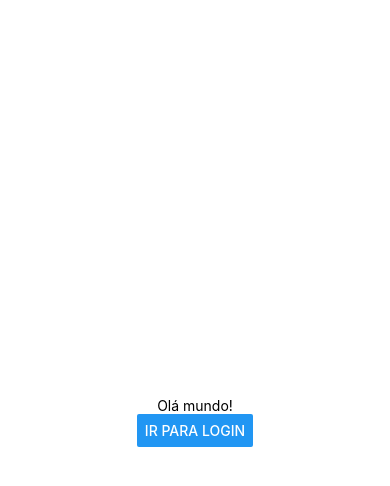
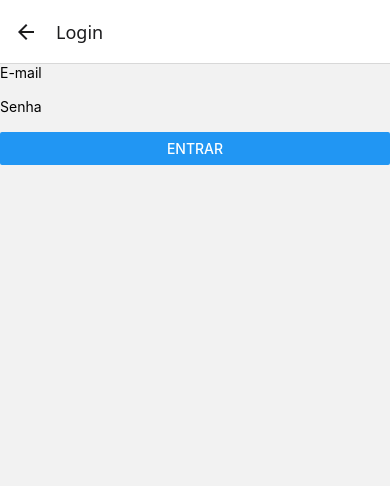
Before and after one commit to ThiagoLira19/HelloApp, a React Native app: screen /Login in a window 390 px wide. Shown: the top 486 px of the page. Built offline with nearby package versions, Linux system fonts and the light colour scheme.

Commit message:
salvamento 05/12/2024 08:00

```diff
--- a/App.js
+++ b/App.js
@@ -1,21 +1,18 @@
-import { StatusBar } from 'expo-status-bar';
-import { StyleSheet, Text, View, Button} from 'react-native';
+import { NavigationContainer } from '@react-navigation/native';
+import { createStackNavigator } from '@react-navigation/stack';
+import { StyleSheet } from 'react-native';
+import HomeScreen from './screens/Home';
+import LoginScreen from './screens/Login';
+
+const Stack = createStackNavigator();
 
 export default function App() {
   return (
-    <View style={styles.container}>
-      <Text>Olá mundo!</Text>
-      <Button title="Ir para Login" onPress={() => alert("Botão pressionado")}/>
-      <StatusBar style="auto" />
-    </View>
+    <NavigationContainer>
+      <Stack.Navigator initialRouteName='Home'>
+        <Stack.Screen name='Home' component={HomeScreen} />
+        <Stack.Screen name='Login' component={LoginScreen} />
+      </Stack.Navigator>
+    </NavigationContainer>
   );
 }
-
-const styles = StyleSheet.create({
-  container: {
-    flex: 1,
-    backgroundColor: '#fff',
-    alignItems: 'center',
-    justifyContent: 'center',
-  },
-});
--- /dev/null
+++ b/screens/Home.js
@@ -0,0 +1,27 @@
+import React from 'react';
+import { StatusBar } from 'expo-status-bar';
+import { StyleSheet, Text, View, Button } from 'react-native';
+import { useNavigation } from '@react-navigation/native';
+
+const HomeScreen = () => {
+    const navegacao = useNavigation();
+
+    return (
+        <View style={styles.container}>
+            <Text>Olá mundo!</Text>
+            <Button title='Ir para Login' onPress={() => navegacao.navigate('Login')} />
+            <StatusBar style='auto' />
+        </View>
+    );
+};
+
+const styles = StyleSheet.create({
+    container: {
+      flex: 1,
+      backgroundColor: '#fff',
+      alignItems: 'center',
+      justifyContent: 'center',
+    },
+});
+
+export default HomeScreen;
--- /dev/null
+++ b/screens/Login.js
@@ -0,0 +1,24 @@
+import React, { useState } from 'react';
+import { Button, TextInput, Text, View } from 'react-native';
+
+const executarLogin = () => {
+    alert('Quero Logar.')
+}
+
+const LoginScreen = () => {
+
+    const [email, setEmail] = useState('');
+    const [senha, setSenha] = useState('');
+
+    return (
+        <View>
+            <Text>E-mail</Text>
+            <TextInput value={email} />
+            <Text>Senha</Text>
+            <TextInput value={senha} secureTextEntry />
+            <Button title='Entrar' onPress={executarLogin} />
+        </View>
+    );
+};
+
+export default LoginScreen;
```
Also changed, not shown: package.json (+9 -3 lines), 1 other file (tests, documents, lock files or other folders).
